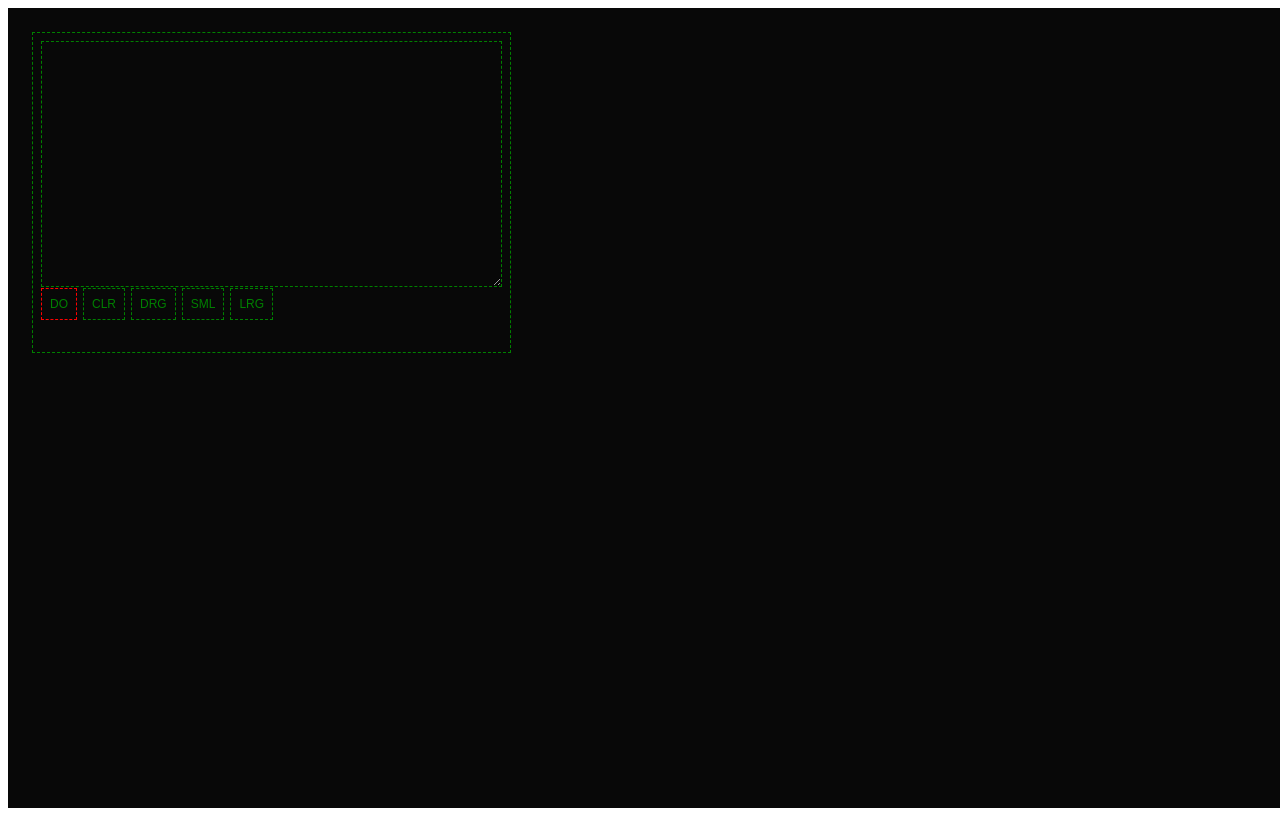
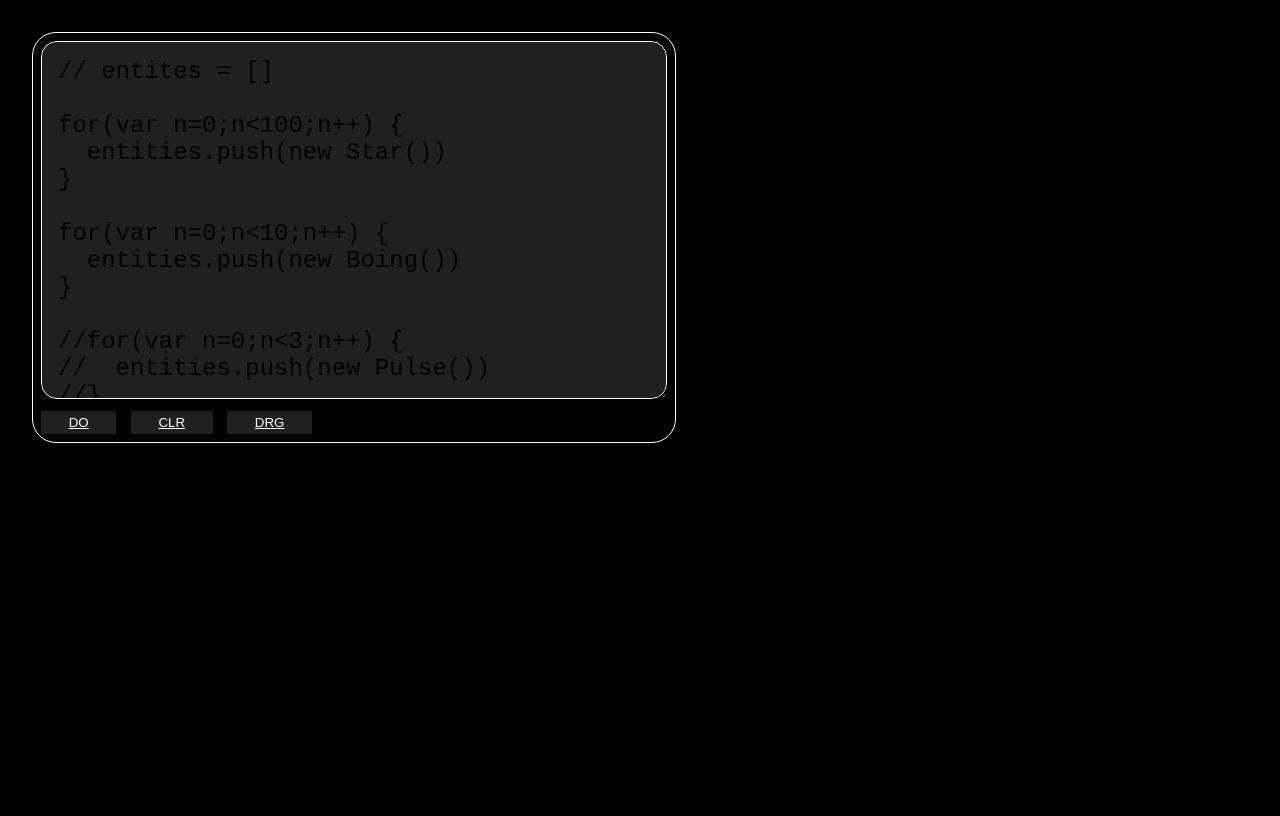
Before and after one commit to seanbutler/3dWebExperiments, a plain HTML site: page Editable/index.html in a window 1280 px wide. Drawn offline with Linux system fonts and the light colour scheme.

Commit message:
ok, this is a gooer

```diff
--- /dev/null
+++ b/Editable/editable.css
@@ -0,0 +1,62 @@
+html {
+    margin: 0;
+    border: 0;
+    padding: 0;
+
+    font-family: mono;
+    font-size: 1em;
+    background: black;
+}
+
+body {
+    margin: 0;
+    border: 0;
+    padding: 0;
+}
+
+div {
+    border-radius: 1em;
+    border: 1px solid white;
+    padding: 1em;
+    font-size: 1em;
+    background: rgba(64, 64, 64, 0.5);
+}
+
+
+.btn {
+    text-decoration: underline;
+    padding: 0.25em 2em 0.25em 2em;
+    color: white;
+    border: 1px solid transparent;
+    background: rgba(64, 64, 64, 0.5);
+}
+
+.btn:hover {
+    background: rgba(255, 64, 64, 0.5);
+}
+
+#mydiv {
+    position: absolute;
+    left: 32px;
+    top: 32px;
+    border: 1px solid white;
+    padding: 8px;
+    font-size: 24px;
+    background: transparent
+}
+
+#mydiv:hover {
+    background: rgba(64, 64, 64, 0.5);
+}
+
+.code {
+    background: rgba(64, 64, 64, 0.5);
+    border-radius: 16px;
+    border: 1px solid white;
+    padding: 16px;
+    font-size: 24px;
+}
+
+.code:hover {
+    color: white;
+}
--- a/Editable/game.js
+++ b/Editable/game.js
@@ -14,14 +14,39 @@ context.scale(dpr, dpr);
 
 // ---------------------------------------------------------------------------
 
+function Pulse() {
 
+    this.init = function() {
+        this.x = Math.random()*width;
+        this.y = Math.random()*height;
+        this.color = "rgb(" + Math.random()*128 + ", " + Math.random()*128 + ", " + Math.random()*128 + ")";
+        this.size = width/4 +  Math.random()*width/4;
+    }
 
+    this.update = function () {
+        this.size *= 0.99;
+    }
 
+    this.draw = function () {
+        context.beginPath();
+        context.fillStyle = this.color;
+        // context.rect(this.x - this.size/2, this.y - this.size/2, this.size, this.size);
+        context.ellipse(this.x,
+                        this.y,
+                        this.size,
+                        this.size,
+                        0,
+                        8,
+                        1);
+        context.fill();
+    }
+
+    this.init();
+}
 
 // ---------------------------------------------------------------------------
 
-
-function Ball() {
+function Boing() {
 
     this.init = function() {
         this.x = width / 2;
@@ -30,7 +55,7 @@ function Ball() {
         this.dx = (this.speed * Math.random()) - ( this.speed * 0.5 );
         this.dy = (this.speed * Math.random()) - ( this.speed * 0.5 );
         this.color = "rgb(" + 128+Math.random()*128 + ", " + Math.random()*128 + ", " + Math.random()*128 + ")";
-        this.size = width/32 + Math.random()*width/32;
+        this.size = width/32 +  Math.random()*width/32;
     }
 
     this.update = function () {
--- a/Editable/index.html
+++ b/Editable/index.html
@@ -1,91 +1,53 @@
+<!DOCTYPE html>
 <html>
+    <head>
+		<title>SB</title>
+        <link rel="stylesheet" type="text/css" href="editable.css">
+	</head>
 
 <body>
     <canvas>
     </canvas>
 
-<div id = "mydiv"
-    style="position: absolute;
-                left: 32px;
-                top: 32px;
-                border: 1px dashed green;
-                padding: 8px;
-                color: green;
-                font-size: 24px;
-                background: transparent">
-
-
-
-
-<!-- <div id="mydivheader"
-    style="color: green;
-    padding: 8px;
-    color: green;
-            font-size: 12px;
-            /* border: 1px dashed green; */
-          background: transparent">
-    DRG
-</div> -->
+<div id = "mydiv">
 
     <form name="game">
-        <textarea style="color: green;
-                font-size: 18px;
-                border: 1px dashed green;
-                background: transparent"
+        <textarea
+        class = "code"
             id="code"
             rows="12"
             cols="40">
+// entites = []
 
+for(var n=0;n<100;n++) {
+  entities.push(new Star())
+}
+
+for(var n=0;n<10;n++) {
+  entities.push(new Boing())
+}
+
+//for(var n=0;n<3;n++) {
+//  entities.push(new Pulse())
+//}
         </textarea>
+
         <br/>
-        <input style="color: green;
-                padding: 8px;
-                font-size: 12px;
-                border: 1px dashed red;
-                background: transparent"
+
+        <input class = "btn"
             type = "button"
             value = "DO"
             onclick = "executeJS()" />
 
-            <input style="color: green;
-                    padding: 8px;
-                    font-size: 12px;
-                    border: 1px dashed green;
-                    background: transparent"
+        <input class = "btn"
             type = "button"
             value = "CLR"
             onclick = "clearJS()" />
 
-                <input id="mydivheader"
-                        style="color: green;
-                        padding: 8px;
-                        font-size: 12px;
-                        cursor: move;
-                        border: 1px dashed green;
-                        background: transparent"
+        <input class = "btn"
+            id="mydivheader"
             type = "button"
             value = "DRG" />
-
-                    <input id="mydivheader"
-                            style="color: green;
-                            padding: 8px;
-                            font-size: 12px;
-                            cursor: move;
-                            border: 1px dashed green;
-                            background: transparent"
-                        type = "button"
-                        value = "SML" />
-
-                        <input id="mydivheader"
-                                style="color: green;
-                                padding: 8px;
-                                font-size: 12px;
-                                cursor: move;
-                                border: 1px dashed green;
-                                background: transparent"
-                            type = "button"
-                            value = "LRG" />
-
     </form>
 
 </div>
@@ -110,6 +72,7 @@
 </script>
 
 <script src="utils/draggable.js"></script>
+<script src="https://cdnjs.cloudflare.com/ajax/libs/tone/13.0.1/Tone.min.js"></script>
 <script src="game.js"></script>
 
 </html>
```
Lines whose indentation alone changed are shown as unchanged.
